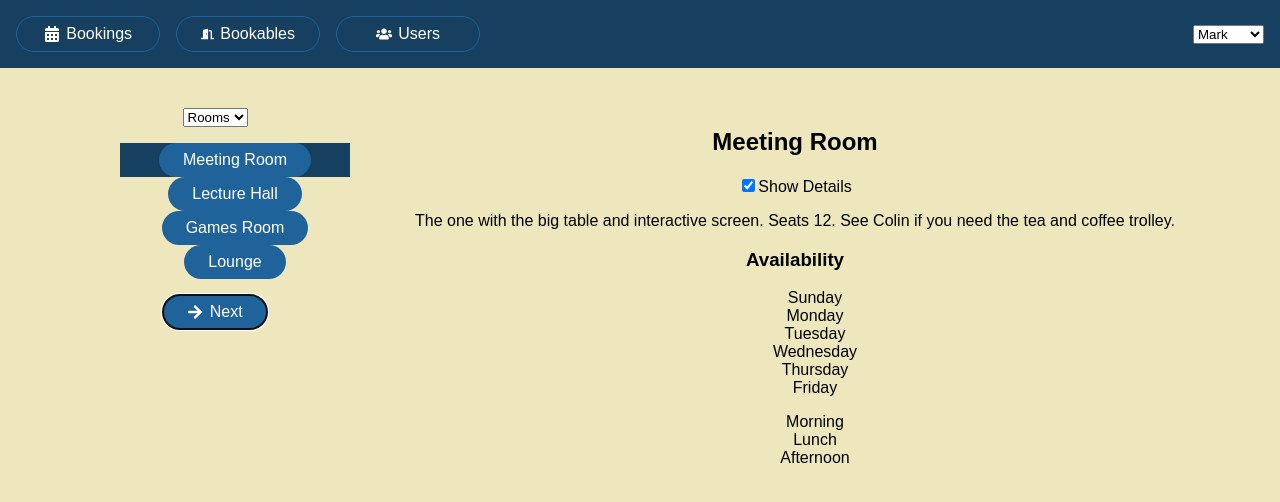
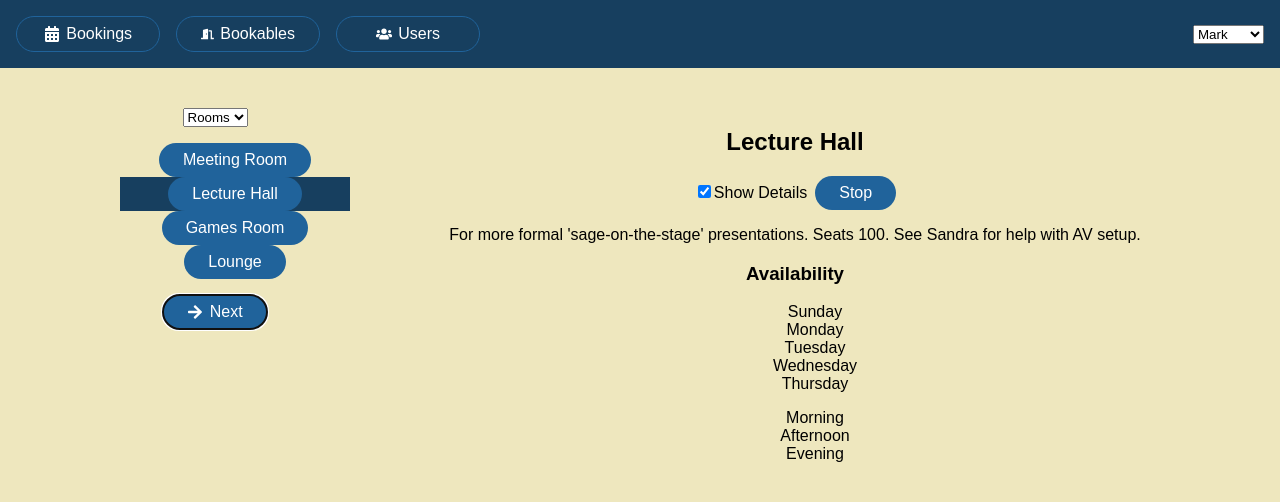
Before and after one commit to git-michelle/hooks-in-action, a React (Create React App) app: page /bookables in a window 1280 px wide. Shown: the top 502 px of the page. Built offline with nearby package versions, Linux system fonts and the light colour scheme; data requests are answered from the project's data file.

Commit message:
added a timer to slideshow through the bookables

```diff
--- a/src/components/Bookables/BookablesList.js
+++ b/src/components/Bookables/BookablesList.js
@@ -1,4 +1,4 @@
-import { useReducer, useEffect, Fragment } from 'react';
+import { useReducer, useEffect, Fragment, useRef } from 'react';
 import { sessions, days } from '../../static.json';
 import { FaArrowRight } from 'react-icons/fa';
 import Spinner from '../UI/Spinner';
@@ -43,6 +43,20 @@ export default function BookablesList() {
 				})
 			);
 	}, []);
+
+	const timerRef = useRef(null);
+
+	useEffect(() => {
+		timerRef.current = setInterval(() => {
+			dispatch({ type: 'NEXT_BOOKABLE' });
+		}, 3000);
+
+		return stopPresentation;
+	}, []);
+
+	const stopPresentation = () => {
+		clearInterval(timerRef.current);
+	};
 
 	function changeGroup(e) {
 		dispatch({
@@ -120,6 +134,9 @@ export default function BookablesList() {
 									/>
 									Show Details
 								</label>
+								<button className="btn" onClick={stopPresentation}>
+									Stop
+								</button>
 							</span>
 						</div>
 
```
